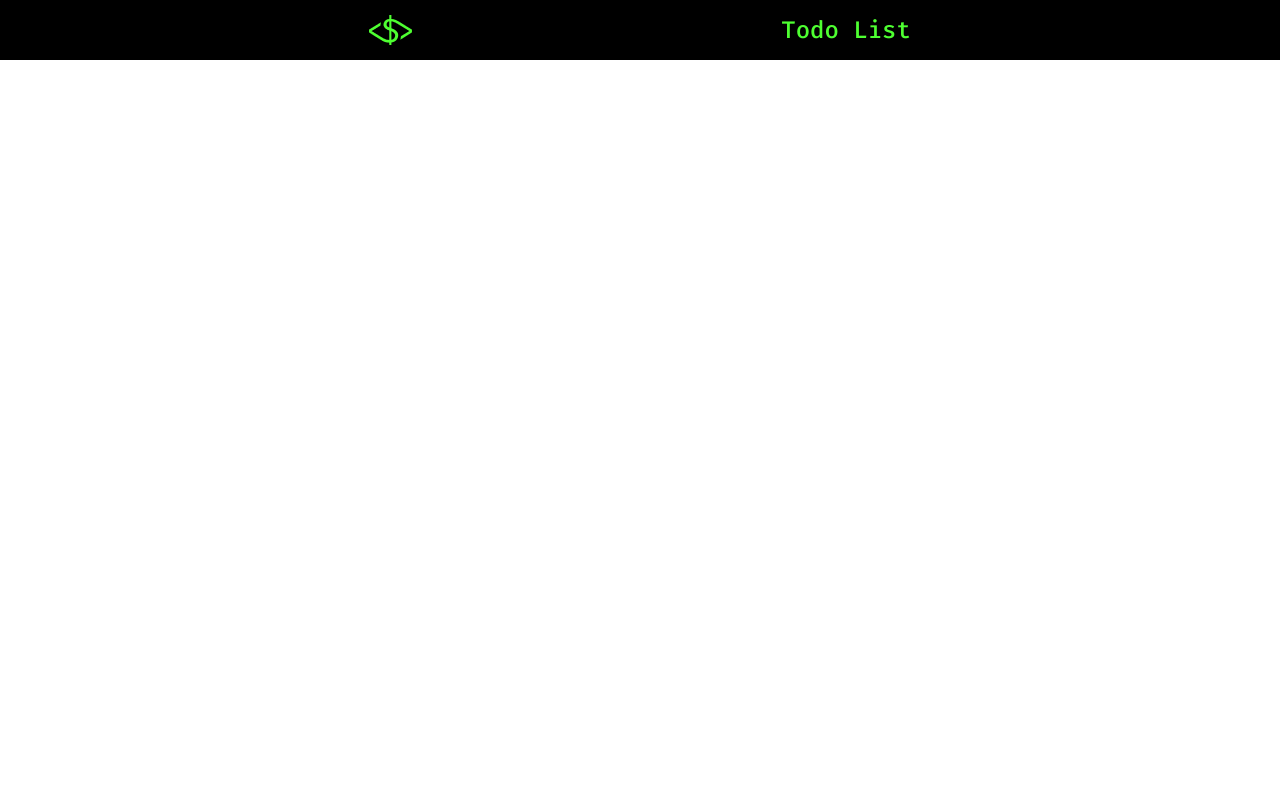
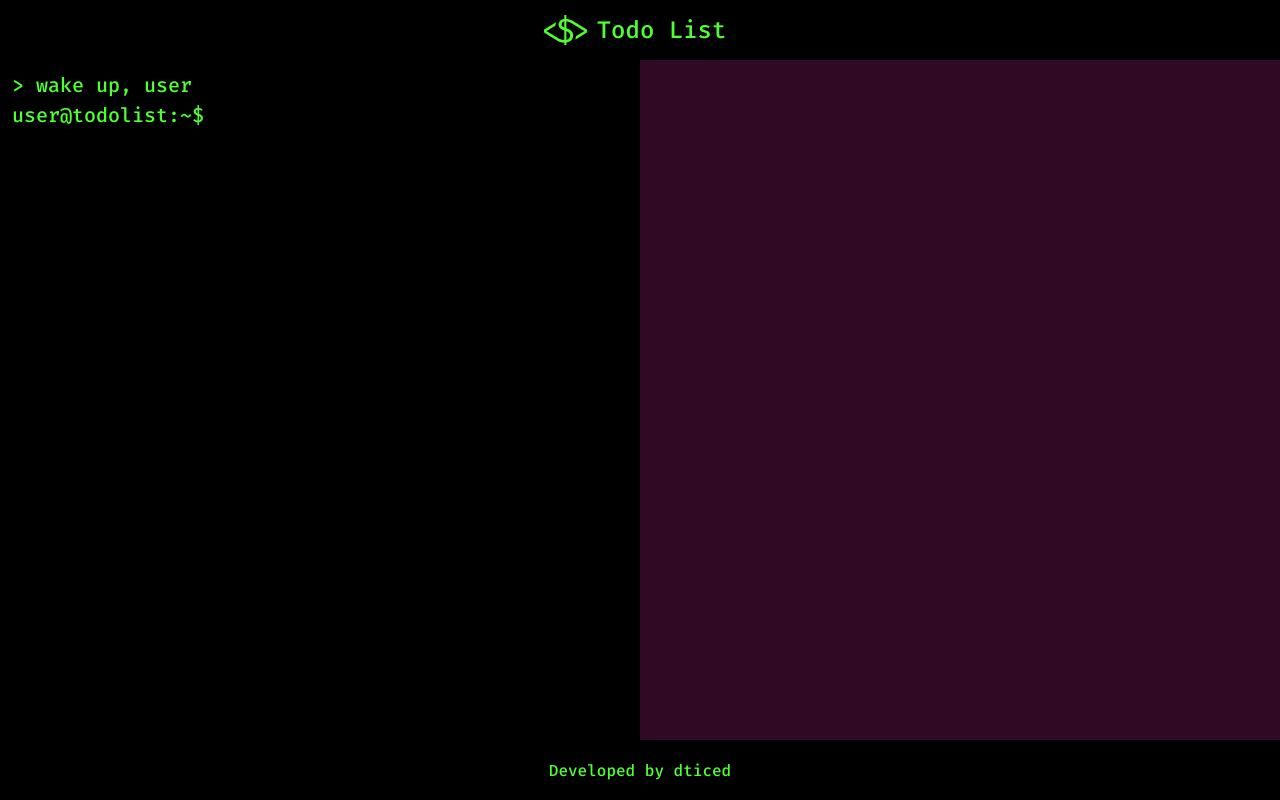
Before and after one commit to dticed/todo-list, a website built with webpack: page dist/index.html in a window 1280 px wide. Built offline with nearby package versions, Linux system fonts and the light colour scheme.

Commit message:
add console, footer

```diff
--- a/src/index.js
+++ b/src/index.js
@@ -1,3 +1,3 @@
-import createTodoList from "./modules/todoList";
+import createApp from "./modules/app";
 
-createTodoList();
+createApp();
--- /dev/null
+++ b/src/modules/app.js
@@ -0,0 +1,11 @@
+import loadHeaderElements from "./headerElements";
+import loadConsoleElements from "./consolelElements";
+import loadFooterElements from "./footerElements";
+
+function createApp(){
+    loadHeaderElements();
+    loadConsoleElements();
+    loadFooterElements();
+}
+
+export default createApp;
--- /dev/null
+++ b/src/modules/consolelElements.js
@@ -0,0 +1,54 @@
+function createConsole() {
+    const console = document.createElement('div');
+    console.classList.add('console');
+
+    console.appendChild(createInputConsole());
+    console.appendChild(createOutputConsole());
+
+    return console;
+}
+
+function createInputConsole() {
+    const inputConsole = document.createElement('div');
+    inputConsole.classList.add('input-console');
+
+    const inputTextConsole = document.createElement('div');
+    inputTextConsole.classList.add('input');
+
+
+    inputConsole.appendChild(createParagraph("> wake up, user"))
+    inputTextConsole.appendChild(createParagraph("user@todolist:~$ "))
+    inputTextConsole.appendChild(createTextArea());
+    inputConsole.append(inputTextConsole);
+
+    return inputConsole;
+}
+
+function createTextArea() {
+    const textArea = document.createElement('textarea');
+    textArea.cols = 30;
+    textArea.rows = 1;
+
+    return textArea;
+}
+
+function createOutputConsole() {
+    const outputConsole = document.createElement('div');
+    outputConsole.classList.add('output-console');
+
+    return outputConsole;
+}
+
+function createParagraph(text) {
+    const p = document.createElement('p');
+    p.textContent = text;
+
+    return p;
+}
+
+function loadConsoleElements() {
+    const body = document.querySelector('body');
+    body.appendChild(createConsole());
+}
+
+export default loadConsoleElements;
--- /dev/null
+++ b/src/modules/footerElements.js
@@ -0,0 +1,23 @@
+function createFooter() {
+    const footer = document.createElement('footer');
+    footer.classList.add('footer');
+
+    footer.appendChild(createParagraph());
+    return footer;
+}
+
+function createParagraph() {
+    const p = document.createElement('p');
+    p.textContent = "Developed by dticed";
+
+    return p;
+}
+
+function loadFooterElements() {
+    const body = document.querySelector('body');
+    body.appendChild(createFooter());
+
+    return body;
+}
+
+export default loadFooterElements;
--- a/src/modules/DOMElements.js
+++ b/src/modules/headerElements.js
@@ -9,7 +9,7 @@
 }
 
 function createNav() {
-    const nav = document.createElement('div');
+    const nav = document.createElement('nav');
 
     nav.appendChild(createNavList('Todo List'));
     return nav;
@@ -33,11 +33,11 @@
     return ul;
 }
 
-function createDOMElements() {
+function loadHeaderElements() {
     const body = document.querySelector('body');
     body.appendChild(createHeader());
 
     return body;
 }
 
-export default createDOMElements;
+export default loadHeaderElements;
--- a/src/modules/todoList.js
+++ /dev/null
@@ -1,7 +0,0 @@
-import createDOMElements from "./DOMElements";
-
-function createTodoList(){
-    createDOMElements();
-}
-
-export default createTodoList;
```
Also changed, not shown: dist/bundle.js, dist/css/style.css, dist/index.html.
